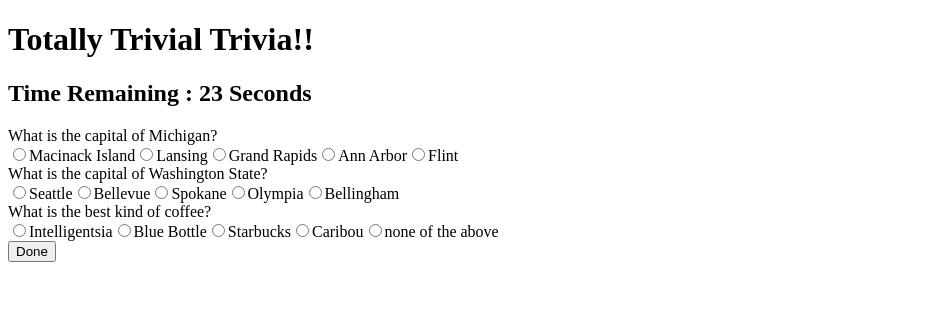
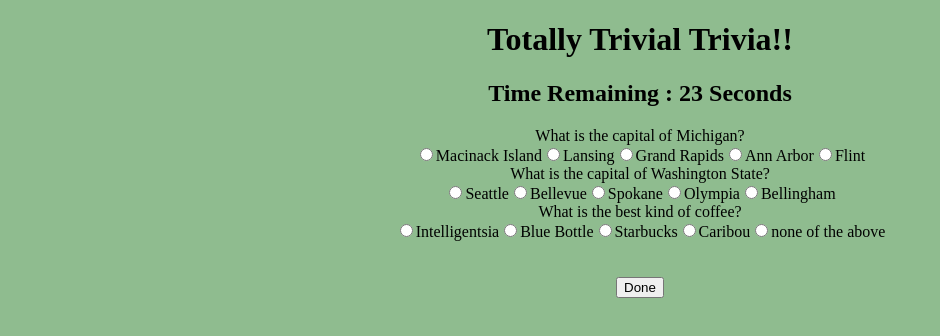
Before and after one commit to delphine18/TriviaGame, a plain HTML site: page index.html in a window 1280 px wide. Both pictures are taken after a click on the button "Start". Shown: the whole page, without its empty margins (0-940 px from the left). Drawn offline with nearby package versions, Linux system fonts and the light colour scheme.

Commit message:
added files

```diff
--- a/assets/css/style.css
+++ b/assets/css/style.css
@@ -1,3 +1,11 @@
+*{
+	box-sizing: border-box;
+	text-align: center;
+}
+
 .container {
 	display: none;
 }
+body{
+	background-color: darkseagreen;
+}
--- a/assets/javascript/app.js
+++ b/assets/javascript/app.js
@@ -1,10 +1,11 @@
 // To initialize the .js file
 $( document ).ready(function() {
-
+	$('#finished').hide()
 // To start the game
 	$(".startQuiz").on("click", function (){
 				$('.container').show();
 				$(".startQuiz").hide();
+				$('#finished').show()
 			});
 
 
@@ -126,6 +127,7 @@ function answered(question){
 	stop();
 	$('#finished').hide()
 	$('.container').hide()
+	$(".startQuiz").hide();
 	$("#message").html("All Done!!");
 	})
 });
```
Also changed, not shown: index.html (+2 -1 lines), 1 other file.
